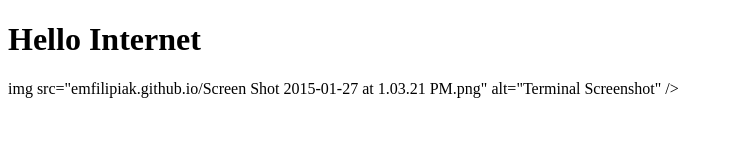
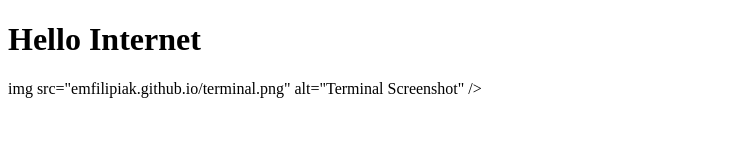
Before and after one commit to spartahub1145/efilipiak.github.io, a plain HTML site: page index.html in a window 1280 px wide. Shown: the whole page, without its empty margins (0-733 px from the left). Drawn offline with Linux system fonts and the light colour scheme.

Commit message:
index.html

```diff
--- a/index.html
+++ b/index.html
@@ -4,6 +4,6 @@
 <title>Hello World</title>
 <body>
 <h1>Hello Internet</h1>
-<p>img src="emfilipiak.github.io/Screen Shot 2015-01-27 at 1.03.21 PM.png" alt="Terminal Screenshot" /></p>
+<p>img src="emfilipiak.github.io/terminal.png" alt="Terminal Screenshot" /></p>
 </body>
 </html>
```
